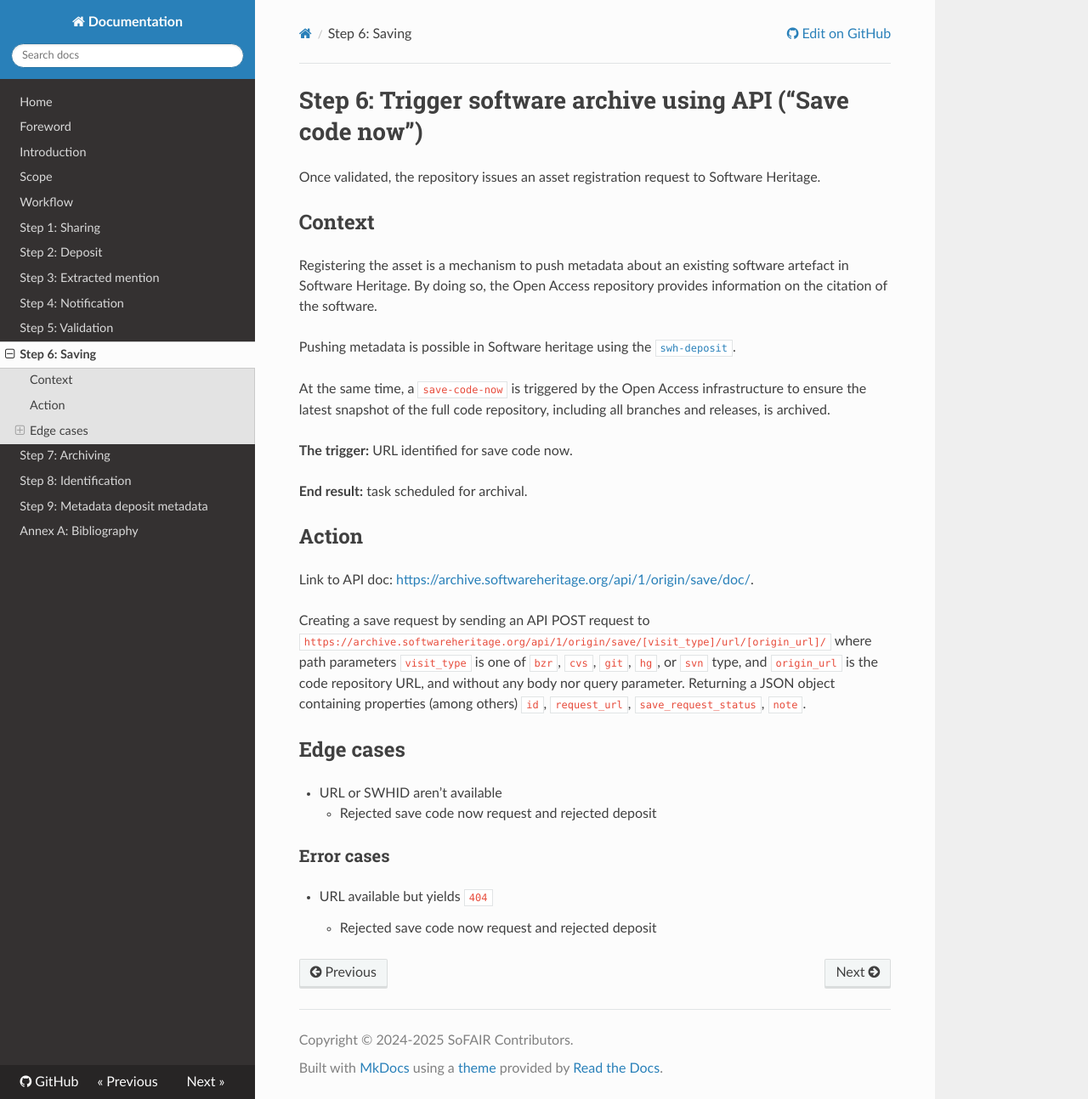
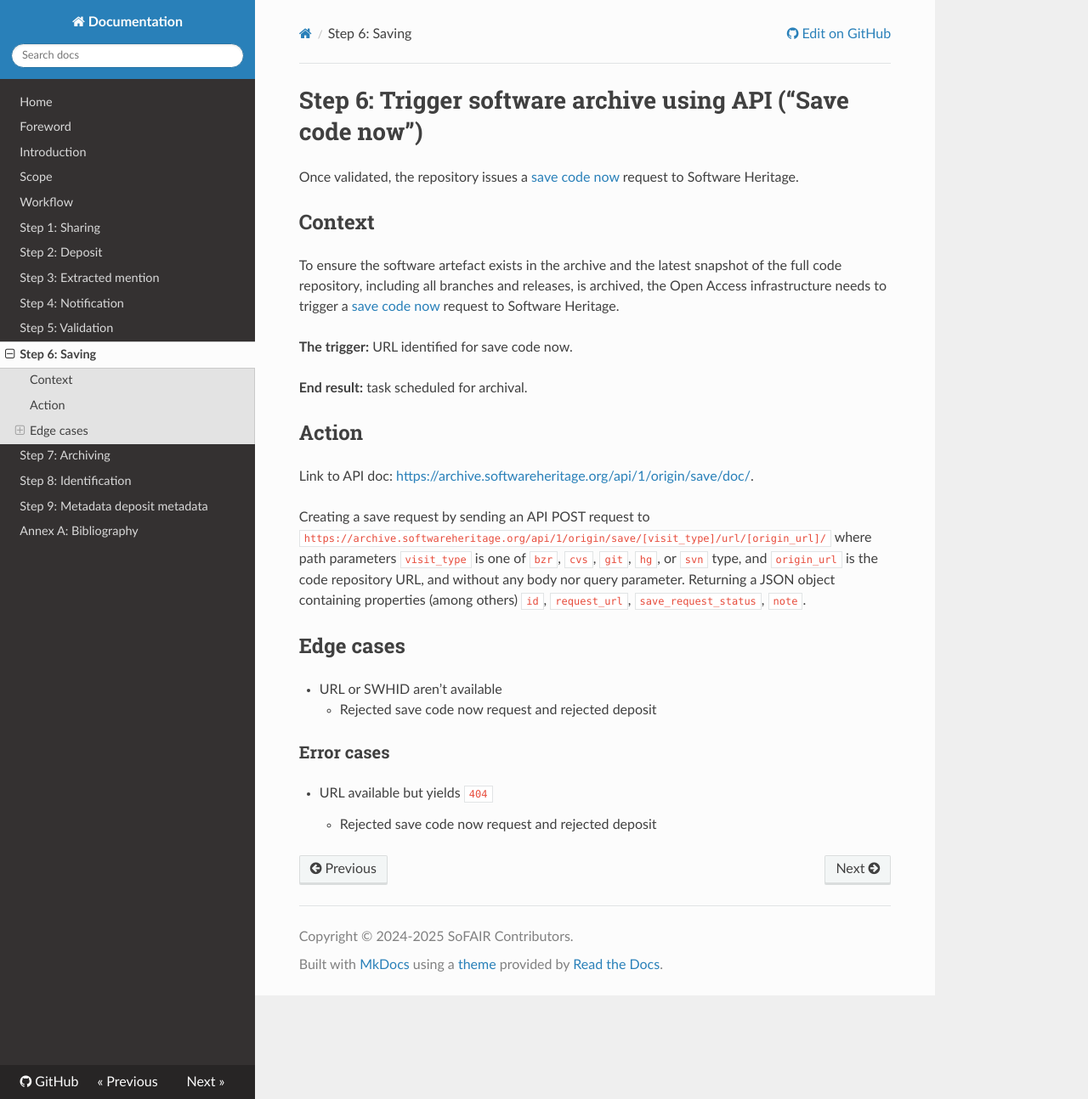
Before and after one commit to herrboyer/SoFairOA-documentation, an MkDocs documentation site: the page built from docs/16-step-6.md, in a window 1280 px wide and 1294 px high. Shown: the whole window at 85% size. Built offline with MkDocs 1.6.1, drawn with Linux system fonts in a browser that asks for light colours; nearby versions of some CDN libraries.

Commit message:
Simplify the save code now step

```diff
--- a/docs/16-step-6.md
+++ b/docs/16-step-6.md
@@ -1,20 +1,16 @@
 # Step 6: Trigger software archive using API (“Save code now”)
 
-Once validated, the repository issues an asset registration request to Software
-Heritage.
+Once validated, the repository issues a
+[save code now](https://archive.softwareheritage.org/api/1/origin/save/doc/) request to
+Software Heritage.
 
 ## Context
 
-Registering the asset is a mechanism to push metadata about an existing
-software artefact in Software Heritage. By doing so, the Open Access repository
-provides information on the citation of the software.
-
-Pushing metadata is possible in Software heritage using the
-[`swh-deposit`](https://docs.softwareheritage.org/devel/swh-deposit/index.html).
-
-At the same time, a `save-code-now` is triggered by the Open Access
-infrastructure to ensure the latest snapshot of the full code repository,
-including all branches and releases, is archived.
+To ensure the software artefact exists in the archive and the latest snapshot of the
+full code repository, including all branches and releases, is archived, the Open Access
+infrastructure needs to trigger a
+[save code now](https://archive.softwareheritage.org/api/1/origin/save/doc/) request to
+Software Heritage.
 
 **The trigger:** URL identified for save code now.
 
```
